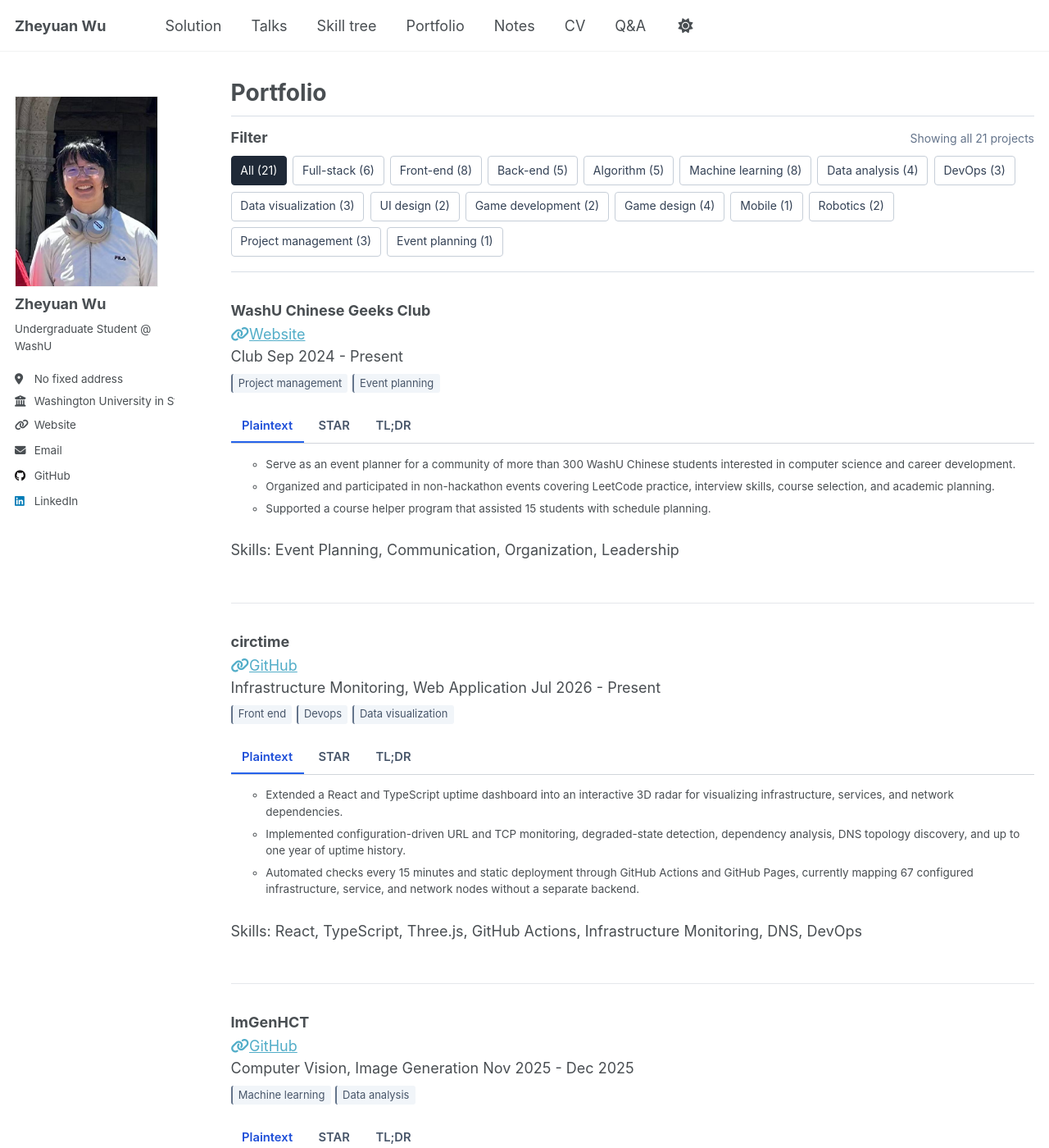
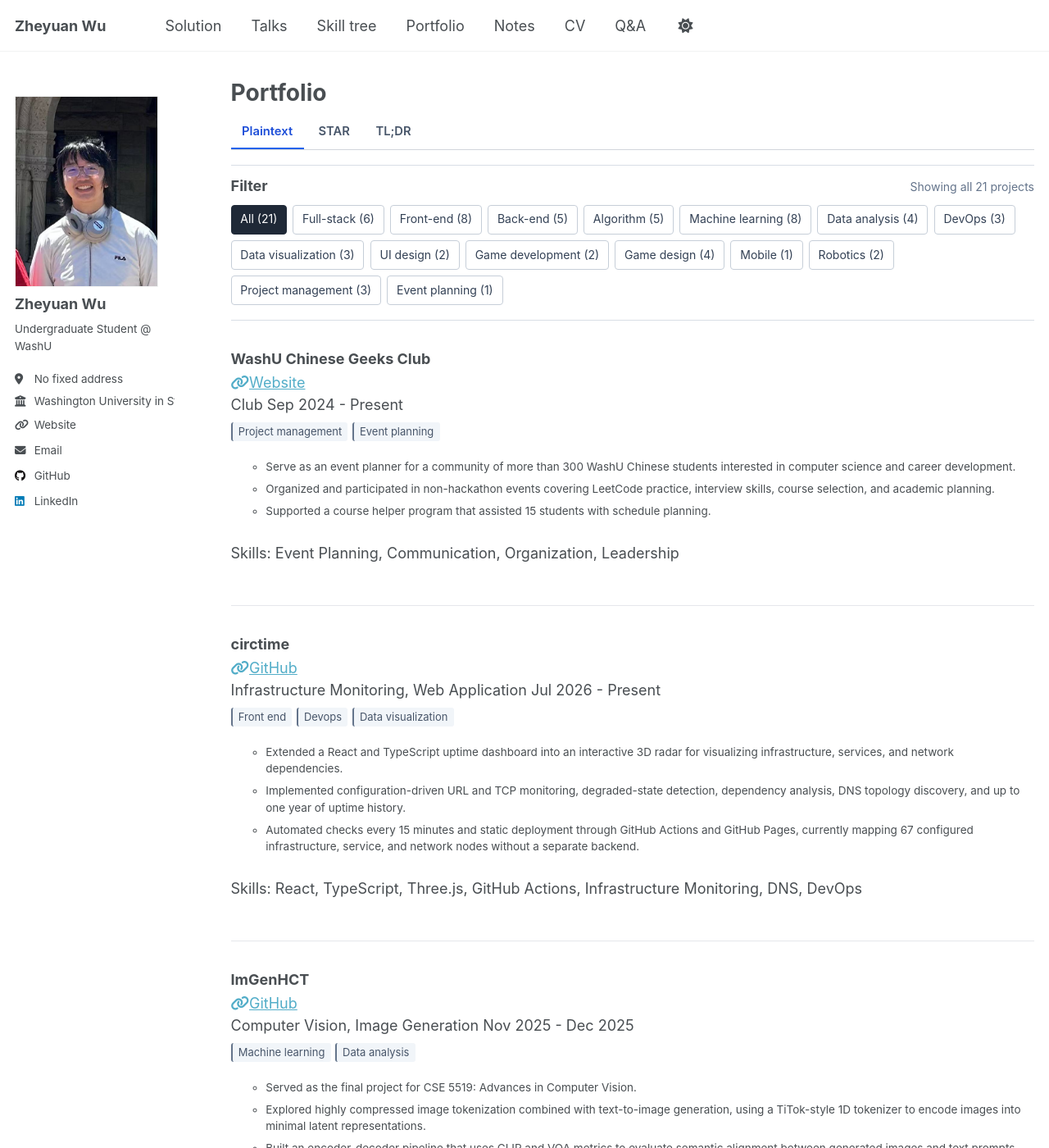
Before and after one commit to Trance-0/resume, a Jekyll site: the page built from _pages/portfolio.md, in a window 1280 px wide and 1400 px high. Shown: the whole window at 82% size. Built offline with Jekyll 4.4.1, drawn with Linux system fonts in a browser that asks for light colours; some of the changed text lies outside the part shown.

Commit message:
fix tab items

```diff
--- a/_pages/portfolio.md
+++ b/_pages/portfolio.md
@@ -12,6 +12,14 @@ author_profile: true
 <link rel="stylesheet" href="{{ '/scripts/project-narratives/project-narratives.css' | relative_url }}">
 <link rel="stylesheet" href="{{ '/scripts/project-filter/project-filter.css' | relative_url }}">
 
+<div class="project-narratives" data-project-narratives>
+  <div class="project-narratives__tabs" role="tablist" aria-label="Project description format">
+    <button type="button" id="project-narrative-plain-tab" role="tab" aria-selected="true" aria-controls="project-narrative-page" data-narrative-tab="plain">Plaintext</button>
+    <button type="button" id="project-narrative-star-tab" role="tab" aria-selected="false" aria-controls="project-narrative-page" tabindex="-1" data-narrative-tab="star">STAR</button>
+    <button type="button" id="project-narrative-tldr-tab" role="tab" aria-selected="false" aria-controls="project-narrative-page" tabindex="-1" data-narrative-tab="tldr">TL;DR</button>
+  </div>
+
+  <div id="project-narrative-page" class="project-narratives__page" role="tabpanel" aria-labelledby="project-narrative-plain-tab" data-project-narratives-content>
 <section class="project-filter" data-project-filter aria-labelledby="project-filter-title">
   <div class="project-filter__header">
     <h2 id="project-filter-title">Filter</h2>
@@ -24,7 +32,6 @@ author_profile: true
 
 <ul class="portfolio-list" id="portfolio-projects">
   {% for portfolio in cv.portfolio %}
-  {% assign narrative_id = "project-narrative-" | append: forloop.index %}
   {% assign project_job_tags = portfolio["job-tags"] %}
   <li id="{{ portfolio.name | slugify }}" class="portfolio-project" data-job-tags="{{ project_job_tags | join: '|' }}">
     <div class="archive__item-header">
@@ -60,16 +67,9 @@ author_profile: true
       </ul>
       {% endif %}
 
-      <div class="project-narratives" data-project-narratives>
-        <div class="project-narratives__tabs" role="tablist" aria-label="Description format for {{ portfolio.name | escape }}">
-          <button type="button" id="{{ narrative_id }}-plain-tab" role="tab" aria-selected="true" aria-controls="{{ narrative_id }}-plain" data-narrative-tab="plain">Plaintext</button>
-          {% if portfolio.star %}<button type="button" id="{{ narrative_id }}-star-tab" role="tab" aria-selected="false" aria-controls="{{ narrative_id }}-star" tabindex="-1" data-narrative-tab="star">STAR</button>{% endif %}
-          {% if portfolio.tldr %}<button type="button" id="{{ narrative_id }}-tldr-tab" role="tab" aria-selected="false" aria-controls="{{ narrative_id }}-tldr" tabindex="-1" data-narrative-tab="tldr">TL;DR</button>{% endif %}
-        </div>
-
-        {% capture desc_copy %}{% for description in portfolio.description-keys %}{{ description }}
+      {% capture desc_copy %}{% for description in portfolio.description-keys %}{{ description }}
 {% endfor %}{% endcapture %}
-        <div id="{{ narrative_id }}-plain" class="project-narratives__panel archive__item-excerpt click-copy" role="tabpanel" aria-labelledby="{{ narrative_id }}-plain-tab" data-narrative-panel="plain" data-copy="{{ desc_copy | strip | escape }}">
+        <div class="project-narratives__panel archive__item-excerpt click-copy" data-narrative-panel="plain" data-copy="{{ desc_copy | strip | escape }}">
           <ul>
             {% for description in portfolio.description-keys %}
             <li>{{ description }}</li>
@@ -82,7 +82,7 @@ author_profile: true
 Task: {{ portfolio.star.task }}
 Action: {{ portfolio.star.action }}
 Result: {{ portfolio.star.result }}{% endcapture %}
-        <div id="{{ narrative_id }}-star" class="project-narratives__panel click-copy" role="tabpanel" aria-labelledby="{{ narrative_id }}-star-tab" data-narrative-panel="star" data-copy="{{ star_copy | strip | escape }}" hidden>
+        <div class="project-narratives__panel click-copy" data-narrative-panel="star" data-copy="{{ star_copy | strip | escape }}" hidden>
           <dl class="project-star">
             <div><dt>Situation</dt><dd>{{ portfolio.star.situation }}</dd></div>
             <div><dt>Task</dt><dd>{{ portfolio.star.task }}</dd></div>
@@ -93,17 +93,17 @@ Result: {{ portfolio.star.result }}{% endcapture %}
         {% endif %}
 
         {% if portfolio.tldr %}
-        <div id="{{ narrative_id }}-tldr" class="project-narratives__panel project-narratives__tldr click-copy" role="tabpanel" aria-labelledby="{{ narrative_id }}-tldr-tab" data-narrative-panel="tldr" data-copy="{{ portfolio.tldr | escape }}" hidden>
+        <div class="project-narratives__panel project-narratives__tldr click-copy" data-narrative-panel="tldr" data-copy="{{ portfolio.tldr | escape }}" hidden>
           <p>{{ portfolio.tldr }}</p>
         </div>
         {% endif %}
-      </div>
-
       <p class="archive__item-skills">Skills: {% for skill in portfolio.skills %}<span class="click-copy">{{ skill }}</span>{% if forloop.last == false %}, {% endif %}{% endfor %}</p>
     </div>
   </li>
   {% endfor %}
 </ul>
+  </div>
+</div>
 
 <script src="{{ '/scripts/project-filter/project-filter.js' | relative_url }}"></script>
 <script src="{{ '/scripts/project-narratives/project-narratives.js' | relative_url }}"></script>
--- a/scripts/project-narratives/project-narratives.css
+++ b/scripts/project-narratives/project-narratives.css
@@ -15,7 +15,7 @@
 }
 
 .project-narratives {
-  margin-top: 0.8rem;
+  margin-top: 0.5rem;
 }
 
 .project-narratives__tabs {
@@ -53,6 +53,10 @@
 .project-narratives__tabs button[aria-selected="true"] {
   border-bottom-color: #2563eb;
   color: #1d4ed8;
+}
+
+.project-narratives__page {
+  padding-top: 1rem;
 }
 
 .project-narratives__panel {
--- a/scripts/project-narratives/project-narratives.js
+++ b/scripts/project-narratives/project-narratives.js
@@ -1,8 +1,9 @@
-const narrativeGroups = document.querySelectorAll('[data-project-narratives]');
+const narrativeGroup = document.querySelector('[data-project-narratives]');
 
-narrativeGroups.forEach((group) => {
-  const tabs = Array.from(group.querySelectorAll('[data-narrative-tab]'));
-  const panels = Array.from(group.querySelectorAll('[data-narrative-panel]'));
+if (narrativeGroup) {
+  const tabs = Array.from(narrativeGroup.querySelectorAll('[data-narrative-tab]'));
+  const panels = Array.from(narrativeGroup.querySelectorAll('[data-narrative-panel]'));
+  const page = narrativeGroup.querySelector('[data-project-narratives-content]');
 
   const activate = (selectedTab, moveFocus = false) => {
     const selectedName = selectedTab.dataset.narrativeTab;
@@ -16,6 +17,8 @@ narrativeGroups.forEach((group) => {
     panels.forEach((panel) => {
       panel.hidden = panel.dataset.narrativePanel !== selectedName;
     });
+
+    page.setAttribute('aria-labelledby', selectedTab.id);
 
     if (moveFocus) selectedTab.focus();
   };
@@ -35,4 +38,4 @@ narrativeGroups.forEach((group) => {
       activate(tabs[nextIndex], true);
     });
   });
-});
+}
```
